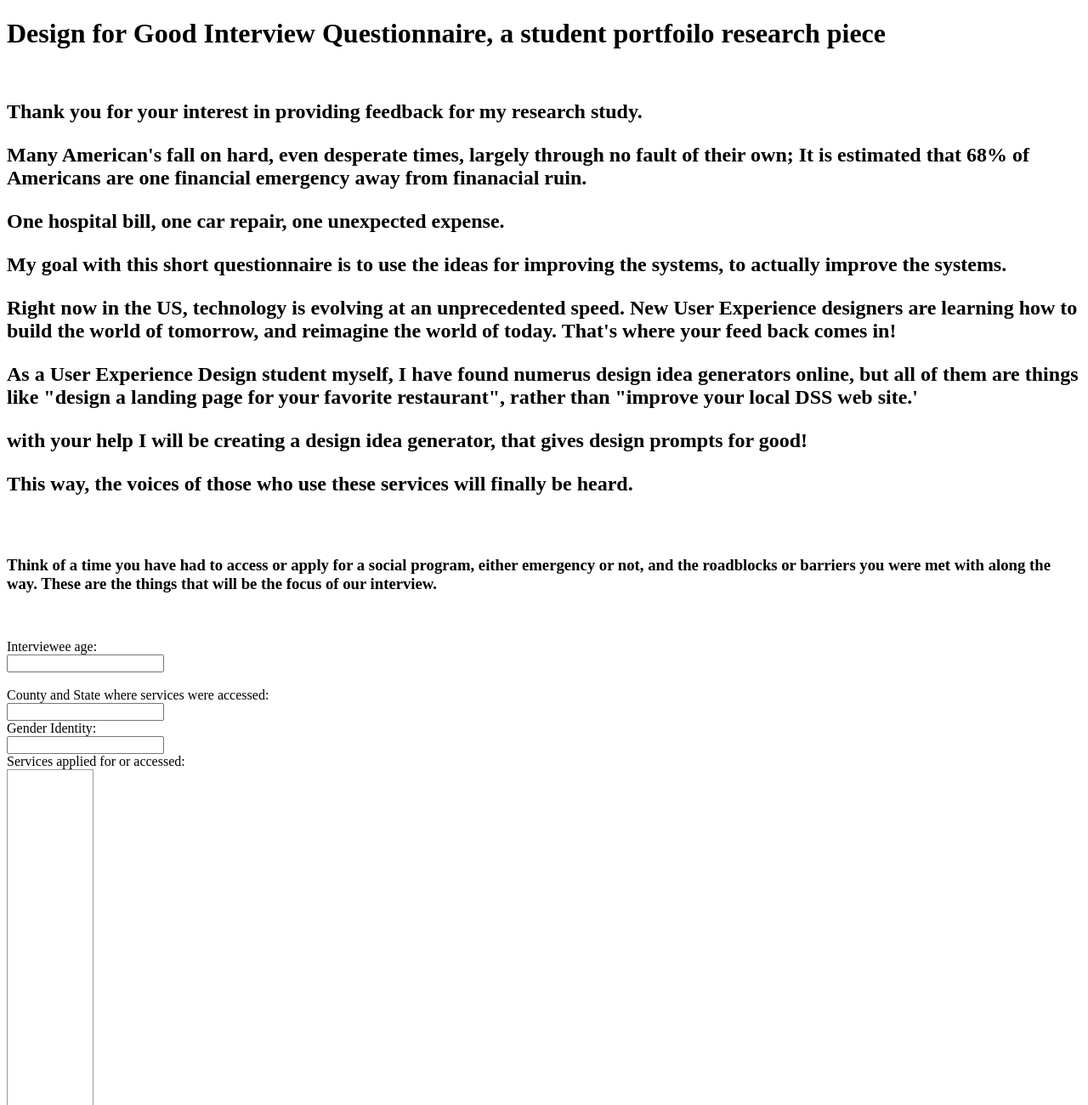
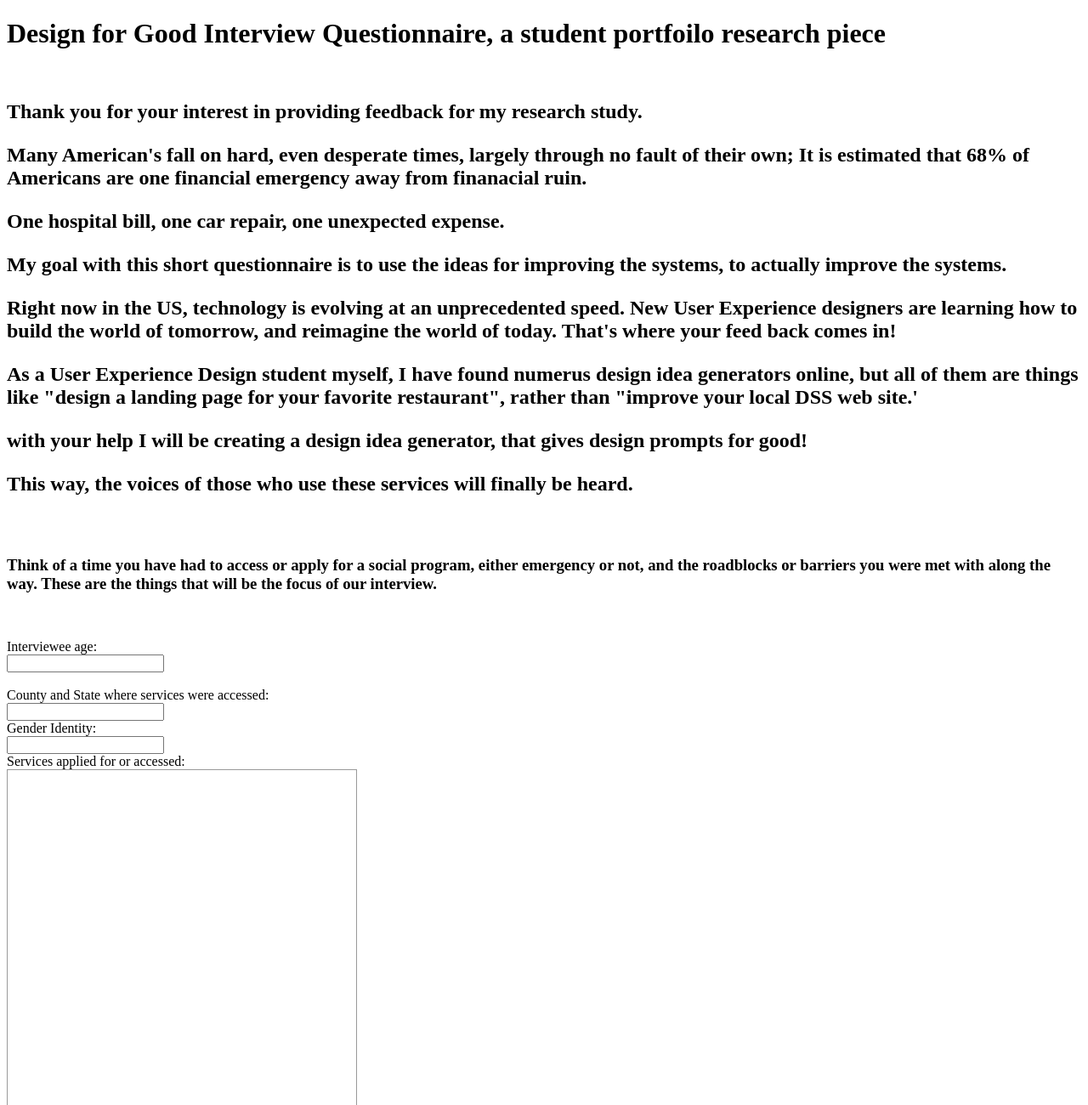
Before and after one commit to llmccormick17/design_for_good, a plain HTML site: page index.html in a window 1280 px wide. Shown: the top 1300 px of the page at 85% size. Drawn offline with Linux system fonts and the light colour scheme; a script that the page names is missing.

Commit message:
Formatting input box size

```diff
--- a/stylesheet.css
+++ b/stylesheet.css
@@ -1 +1 @@
-.submissionfield { width: 90px; height: 390px; border: 1px solid #999999; padding: 5px; }
+.submissionfield { width: 400px; height: 400px; border: 1px solid #999999; padding: 5px; }
```
